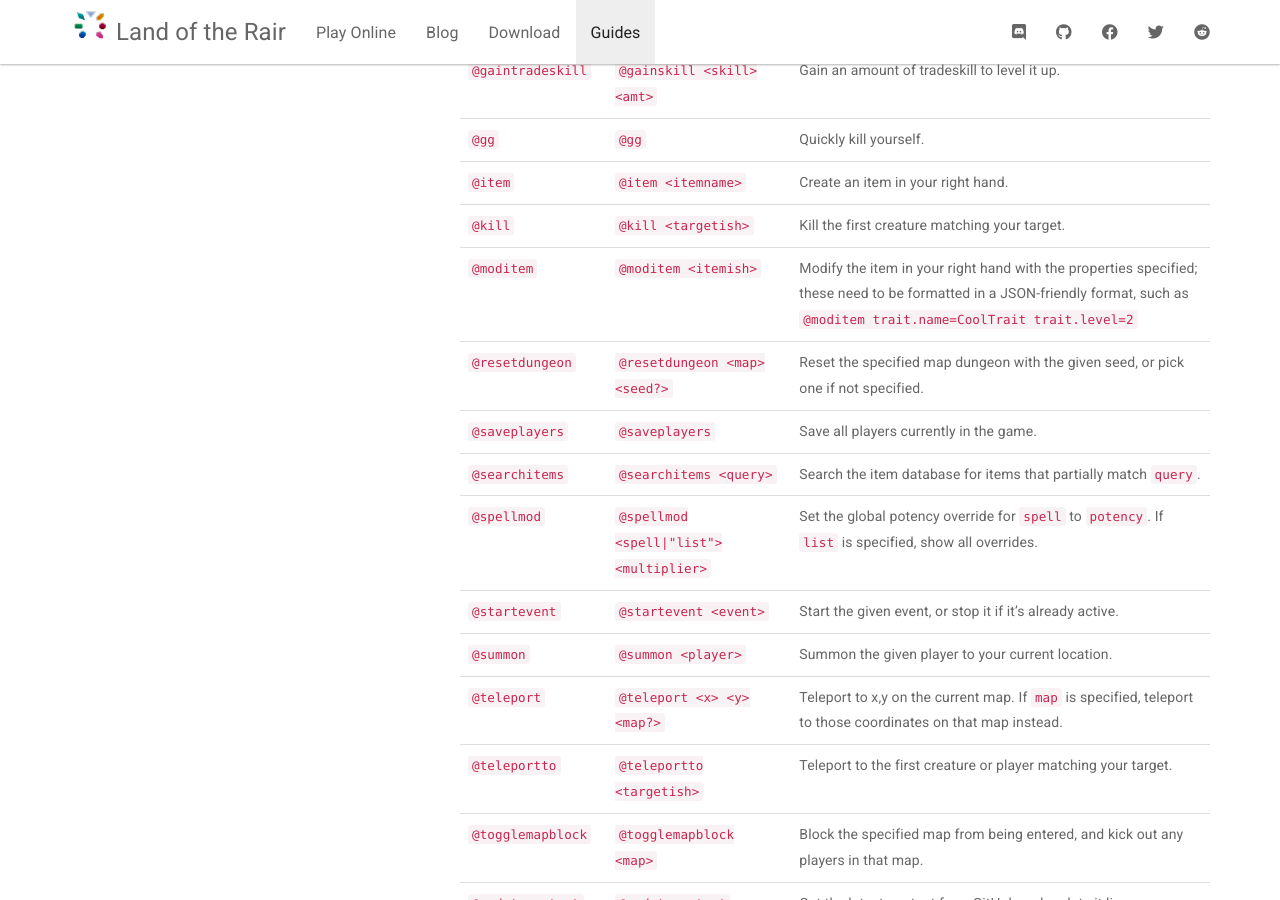
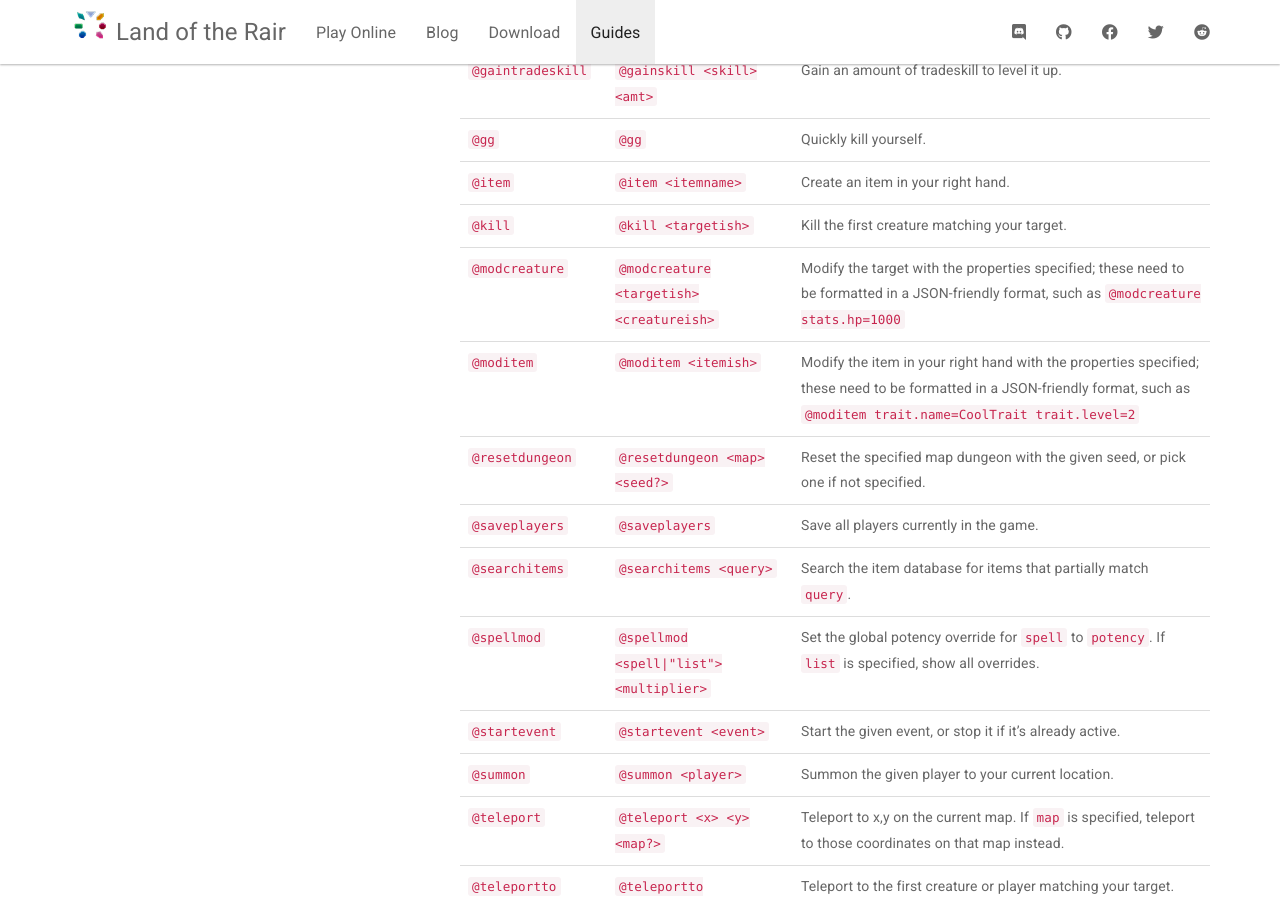
Before and after one commit to LandOfTheRair/landoftherair.github.io, a Jekyll site: the page built from _docs/creators/gm-commands.md, in a window 1280 px wide and 900 px high, scrolled down 963 px. Built offline with Jekyll 4.4.1, drawn with Linux system fonts in a browser that asks for light colours; nearby versions of some CDN libraries.

Commit message:
Update gm-commands.md

```diff
--- a/_docs/creators/gm-commands.md
+++ b/_docs/creators/gm-commands.md
@@ -25,6 +25,7 @@ If you're here, you're probably using the Mod Kit and running a local server whe
 | `@gg` | `@gg` | Quickly kill yourself. |
 | `@item` | `@item <itemname>` | Create an item in your right hand. |
 | `@kill` | `@kill <targetish>` | Kill the first creature matching your target. |
+| `@modcreature` | `@modcreature <targetish> <creatureish>` | Modify the target with the properties specified; these need to be formatted in a JSON-friendly format, such as `@modcreature stats.hp=1000` |
 | `@moditem` | `@moditem <itemish>` | Modify the item in your right hand with the properties specified; these need to be formatted in a JSON-friendly format, such as `@moditem trait.name=CoolTrait trait.level=2` |
 | `@resetdungeon` | `@resetdungeon <map> <seed?>` | Reset the specified map dungeon with the given seed, or pick one if not specified. |
 | `@saveplayers` | `@saveplayers` | Save all players currently in the game. |
```
